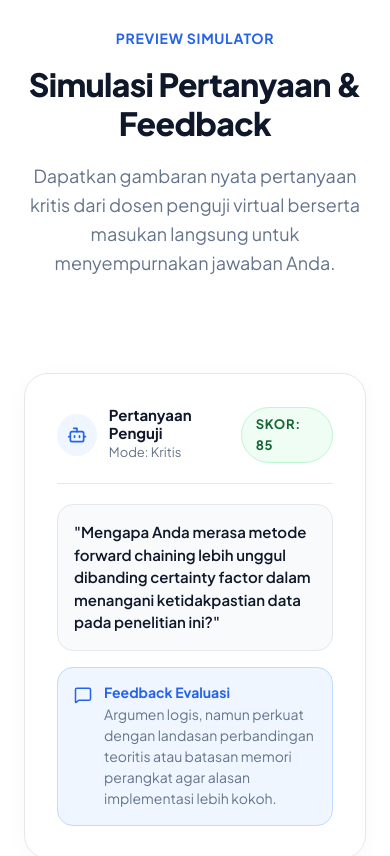
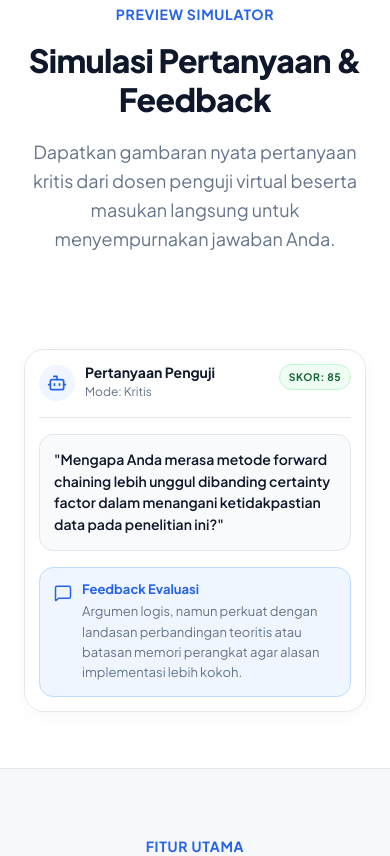
Before and after one commit to justrahyan/RuangUji, a React (Vite) app: page / in a window 390 px wide. Shown: the part 900-1756 px from the top of the page. Built offline with nearby package versions, Linux system fonts and the light colour scheme.

Commit message:
fix: improve landing page responsive simulator and examiner sections

```diff
--- a/index.html
+++ b/index.html
@@ -1,13 +1,16 @@
 <!doctype html>
 <html lang="id">
+
 <head>
   <meta charset="UTF-8" />
   <link rel="icon" type="image/svg+xml" href="/vite.svg" />
   <meta name="viewport" content="width=device-width, initial-scale=1.0" />
-    <title>RuangUji</title>
+  <title>RuangUji - Simulator Sidang Akademik</title>
 </head>
+
 <body>
   <div id="root"></div>
   <script type="module" src="/src/main.tsx"></script>
 </body>
+
 </html>
--- a/src/index.css
+++ b/src/index.css
@@ -37,17 +37,42 @@ select {
 
 /* VoiceOrb Animations */
 @keyframes orbPulse {
-  0% { transform: scale(0.95); box-shadow: 0 0 0 0 rgba(37, 99, 235, 0.4); }
-  70% { transform: scale(1.05); box-shadow: 0 0 0 20px rgba(37, 99, 235, 0); }
-  100% { transform: scale(0.95); box-shadow: 0 0 0 0 rgba(37, 99, 235, 0); }
+  0% {
+    transform: scale(0.95);
+    box-shadow: 0 0 0 0 rgba(37, 99, 235, 0.4);
+  }
+
+  70% {
+    transform: scale(1.05);
+    box-shadow: 0 0 0 20px rgba(37, 99, 235, 0);
+  }
+
+  100% {
+    transform: scale(0.95);
+    box-shadow: 0 0 0 0 rgba(37, 99, 235, 0);
+  }
 }
 
 @keyframes orbListen {
-  0% { border-radius: 50%; }
-  25% { border-radius: 55% 45% 50% 50% / 50% 55% 45% 50%; }
-  50% { border-radius: 50% 50% 55% 45% / 45% 50% 50% 55%; }
-  75% { border-radius: 45% 55% 45% 55% / 55% 45% 55% 45%; }
-  100% { border-radius: 50%; }
+  0% {
+    border-radius: 50%;
+  }
+
+  25% {
+    border-radius: 55% 45% 50% 50% / 50% 55% 45% 50%;
+  }
+
+  50% {
+    border-radius: 50% 50% 55% 45% / 45% 50% 50% 55%;
+  }
+
+  75% {
+    border-radius: 45% 55% 45% 55% / 55% 45% 55% 45%;
+  }
+
+  100% {
+    border-radius: 50%;
+  }
 }
 
 .orb-speaking {
@@ -64,7 +89,6 @@ select {
   opacity: 0.8;
 }
 
-/* Voice Feedback Lyrics Style */
 /* Voice Feedback Lyrics Style */
 .voice-feedback-lyrics {
   width: min(760px, 100%);
@@ -119,12 +143,15 @@ select {
     height: 130px;
     padding: 60px 0;
   }
+
   .voice-lyric-line {
     font-size: clamp(14px, 4vw, 15px);
   }
+
   .voice-lyric-line.active {
     font-size: clamp(16px, 4.5vw, 18px);
   }
+
   .voice-question-text {
     -webkit-line-clamp: 3 !important;
   }
@@ -139,10 +166,12 @@ select {
   width: 6px;
   height: 6px;
 }
+
 .custom-scrollbar::-webkit-scrollbar-track {
   background: var(--bg-soft);
   border-radius: 4px;
 }
+
 .custom-scrollbar::-webkit-scrollbar-thumb {
   background: #cbd5e1;
   border-radius: 4px;
@@ -153,6 +182,7 @@ select {
   scrollbar-width: none;
   -ms-overflow-style: none;
 }
+
 .no-scrollbar::-webkit-scrollbar {
   display: none;
 }
@@ -163,6 +193,7 @@ select {
   -webkit-box-orient: vertical;
   overflow: hidden;
 }
+
 .custom-scrollbar::-webkit-scrollbar-thumb:hover {
   background: #94a3b8;
 }
@@ -182,7 +213,9 @@ select {
     position: relative;
     overflow: hidden !important;
   }
-  .defense-panel-left, .defense-panel-right {
+
+  .defense-panel-left,
+  .defense-panel-right {
     position: absolute !important;
     top: 0;
     bottom: 0;
@@ -192,22 +225,27 @@ select {
     transition: transform 0.3s ease;
     height: 100%;
   }
+
   .defense-panel-left {
     left: 0;
     transform: translateX(-105%);
   }
+
   .defense-panel-left.open {
     transform: translateX(0);
-    box-shadow: 10px 0 25px rgba(0,0,0,0.1);
+    box-shadow: 10px 0 25px rgba(0, 0, 0, 0.1);
   }
+
   .defense-panel-right {
     right: 0;
     transform: translateX(105%);
   }
+
   .defense-panel-right.open {
     transform: translateX(0);
-    box-shadow: -10px 0 25px rgba(0,0,0,0.1);
+    box-shadow: -10px 0 25px rgba(0, 0, 0, 0.1);
   }
+
   .defense-panel-main {
     flex: 1;
     width: 100%;
@@ -218,29 +256,39 @@ select {
     border-top: none !important;
     border-bottom: none !important;
   }
+
   .chat-area-container {
     padding: 16px !important;
   }
-  .chat-bubble-examiner, .chat-bubble-user {
+
+  .chat-bubble-examiner,
+  .chat-bubble-user {
     max-width: 86% !important;
   }
+
   .mobile-overlay {
     position: absolute;
-    top: 0; left: 0; right: 0; bottom: 0;
+    top: 0;
+    left: 0;
+    right: 0;
+    bottom: 0;
     background: rgba(15, 23, 42, 0.4);
     z-index: 40;
     opacity: 0;
     pointer-events: none;
     transition: opacity 0.3s ease;
   }
+
   .mobile-overlay.open {
     opacity: 1;
     pointer-events: auto;
   }
+
   .mobile-drawer-toggles {
     display: flex !important;
   }
 }
+
 .mobile-drawer-toggles {
   display: none;
 }
@@ -259,7 +307,12 @@ a {
 }
 
 /* Typography Utilities */
-h1, h2, h3, h4, h5, h6 {
+h1,
+h2,
+h3,
+h4,
+h5,
+h6 {
   color: var(--text-primary);
   line-height: 1.2;
 }
@@ -382,7 +435,8 @@ h1, h2, h3, h4, h5, h6 {
 }
 
 /* Forms */
-.input, .textarea {
+.input,
+.textarea {
   width: 100%;
   padding: 0.875rem 1rem;
   border-radius: 0.75rem;
@@ -394,11 +448,13 @@ h1, h2, h3, h4, h5, h6 {
   color: var(--text-primary);
 }
 
-.input::placeholder, .textarea::placeholder {
+.input::placeholder,
+.textarea::placeholder {
   color: var(--text-muted);
 }
 
-.input:focus, .textarea:focus {
+.input:focus,
+.textarea:focus {
   outline: none;
   border-color: var(--primary-blue);
   box-shadow: 0 0 0 4px var(--blue-soft);
@@ -410,6 +466,7 @@ h1, h2, h3, h4, h5, h6 {
     opacity: 0;
     transform: translateY(16px);
   }
+
   to {
     opacity: 1;
     transform: translateY(0);
@@ -421,24 +478,60 @@ h1, h2, h3, h4, h5, h6 {
   opacity: 0;
 }
 
-.delay-1 { animation-delay: 100ms; }
-.delay-2 { animation-delay: 200ms; }
-.delay-3 { animation-delay: 300ms; }
-.delay-4 { animation-delay: 400ms; }
-.delay-5 { animation-delay: 500ms; }
-.delay-6 { animation-delay: 600ms; }
+.delay-1 {
+  animation-delay: 100ms;
+}
+
+.delay-2 {
+  animation-delay: 200ms;
+}
+
+.delay-3 {
+  animation-delay: 300ms;
+}
+
+.delay-4 {
+  animation-delay: 400ms;
+}
+
+.delay-5 {
+  animation-delay: 500ms;
+}
+
+.delay-6 {
+  animation-delay: 600ms;
+}
 
 /* Custom premium landing page animations */
 @keyframes popIn {
-  0% { transform: scale(0.4); opacity: 0; }
-  70% { transform: scale(1.08); opacity: 1; }
-  100% { transform: scale(1); opacity: 1; }
+  0% {
+    transform: scale(0.4);
+    opacity: 0;
+  }
+
+  70% {
+    transform: scale(1.08);
+    opacity: 1;
+  }
+
+  100% {
+    transform: scale(1);
+    opacity: 1;
+  }
 }
 
 @keyframes floatSmooth {
-  0% { transform: translateY(0px); }
-  50% { transform: translateY(-8px); }
-  100% { transform: translateY(0px); }
+  0% {
+    transform: translateY(0px);
+  }
+
+  50% {
+    transform: translateY(-8px);
+  }
+
+  100% {
+    transform: translateY(0px);
+  }
 }
 
 .animate-pop-in {
@@ -481,23 +574,39 @@ h1, h2, h3, h4, h5, h6 {
 .hidden-mobile {
   display: none;
 }
+
 .nav-links {
   display: none;
 }
-.md-hidden { display: flex; }
+
+.md-hidden {
+  display: flex;
+}
 
 @media (min-width: 768px) {
   .hidden-mobile {
     display: inline-flex;
   }
+
   .nav-links {
     display: flex;
   }
-  .md-hidden { display: none; }
 
-  .grid-2 { grid-template-columns: repeat(2, 1fr); }
-  .grid-3 { grid-template-columns: repeat(3, 1fr); }
-  .grid-4 { grid-template-columns: repeat(4, 1fr); }
+  .md-hidden {
+    display: none;
+  }
+
+  .grid-2 {
+    grid-template-columns: repeat(2, 1fr);
+  }
+
+  .grid-3 {
+    grid-template-columns: repeat(3, 1fr);
+  }
+
+  .grid-4 {
+    grid-template-columns: repeat(4, 1fr);
+  }
 }
 
 .footer-bottom {
@@ -516,22 +625,36 @@ h1, h2, h3, h4, h5, h6 {
   .section-title {
     font-size: 2rem;
   }
+
   .section {
     padding: 4rem 0;
   }
+
   .section-soft {
     padding: 4rem 0;
   }
 }
 
 @keyframes fadeIn {
-  from { opacity: 0; }
-  to { opacity: 1; }
+  from {
+    opacity: 0;
+  }
+
+  to {
+    opacity: 1;
+  }
 }
 
 @keyframes slideUp {
-  from { transform: translateY(16px); opacity: 0; }
-  to { transform: translateY(0); opacity: 1; }
+  from {
+    transform: translateY(16px);
+    opacity: 0;
+  }
+
+  to {
+    transform: translateY(0);
+    opacity: 1;
+  }
 }
 
 /* Question Bank Enhancements */
@@ -566,7 +689,7 @@ h1, h2, h3, h4, h5, h6 {
   pointer-events: none;
 }
 
-.search-input:focus + .search-icon {
+.search-input:focus+.search-icon {
   color: var(--primary-blue) !important;
 }
 
@@ -724,6 +847,7 @@ h1, h2, h3, h4, h5, h6 {
     transform: translateY(-20px);
     opacity: 0;
   }
+
   to {
     transform: translateY(0);
     opacity: 1;
@@ -865,7 +989,8 @@ h1, h2, h3, h4, h5, h6 {
 }
 
 .guide-banner-header {
-  display: contents; /* Falls back to grid row placement on desktop */
+  display: contents;
+  /* Falls back to grid row placement on desktop */
 }
 
 .guide-banner-icon {
@@ -1027,3 +1152,265 @@ h1, h2, h3, h4, h5, h6 {
     font-size: 0.875rem !important;
   }
 }
+
+.floating-pill {
+  transition: all 0.3s cubic-bezier(0.34, 1.56, 0.64, 1);
+}
+
+.floating-pill:hover {
+  transform: translateY(-4px) scale(1.05) !important;
+  box-shadow: 0 20px 25px -5px rgba(37, 99, 235, 0.12), 0 10px 10px -5px rgba(37, 99, 235, 0.04) !important;
+  border-color: var(--primary-blue) !important;
+}
+
+.examiner-tabs {
+  margin: 0 auto;
+}
+
+.examiner-tabs button {
+  scroll-snap-align: center;
+}
+
+.simulator-preview-section {
+  background-color: var(--white);
+  border-top: 1px solid var(--border-color);
+  padding: 5rem 0;
+}
+
+.simulator-preview-card {
+  max-width: 780px;
+  width: 100%;
+  padding: 2rem;
+  text-align: left;
+  border: 1px solid var(--border-color);
+  background-color: var(--white);
+  border-radius: 24px;
+}
+
+.simulator-preview-head {
+  display: flex;
+  justify-content: space-between;
+  align-items: center;
+  gap: 1rem;
+  border-bottom: 1px solid var(--border-color);
+  padding-bottom: 1.25rem;
+  margin-bottom: 1.25rem;
+}
+
+.simulator-preview-user {
+  display: flex;
+  align-items: center;
+  gap: 0.75rem;
+  min-width: 0;
+}
+
+.simulator-preview-icon {
+  width: 42px;
+  height: 42px;
+  border-radius: 50%;
+  background-color: var(--blue-soft);
+  display: flex;
+  align-items: center;
+  justify-content: center;
+  flex-shrink: 0;
+}
+
+.simulator-preview-user h4 {
+  font-weight: 700;
+  font-size: 0.9375rem;
+  color: var(--text-primary);
+  margin: 0;
+}
+
+.simulator-preview-user p {
+  font-size: 0.8125rem;
+  color: var(--text-secondary);
+  margin: 0;
+}
+
+.simulator-score-badge {
+  background-color: #f0fdf4;
+  color: #166534;
+  border: 1px solid #bbf7d0;
+  font-size: 0.8125rem;
+  flex-shrink: 0;
+  white-space: nowrap;
+}
+
+.simulator-question-box {
+  padding: 1rem;
+  background-color: #f8fafc;
+  border-radius: 1rem;
+  border: 1px solid var(--border-color);
+  margin-bottom: 1rem;
+}
+
+.simulator-question-box p {
+  font-size: 0.9375rem;
+  font-weight: 600;
+  color: var(--text-primary);
+  line-height: 1.5;
+  margin: 0;
+}
+
+.simulator-feedback-box {
+  display: flex;
+  gap: 0.75rem;
+  padding: 1rem;
+  border: 1px solid var(--blue-border);
+  border-radius: 1rem;
+  background-color: var(--blue-soft);
+}
+
+.simulator-feedback-icon {
+  flex-shrink: 0;
+  margin-top: 0.125rem;
+}
+
+.simulator-feedback-box h5 {
+  font-weight: 700;
+  font-size: 0.875rem;
+  color: var(--primary-blue);
+  margin: 0 0 0.25rem;
+}
+
+.simulator-feedback-box p {
+  font-size: 0.875rem;
+  color: var(--text-secondary);
+  line-height: 1.5;
+  margin: 0;
+}
+
+.examiner-mode-card {
+  padding: 2rem;
+}
+
+.examiner-target-row {
+  border-top: 1px solid var(--border-color);
+  padding-top: 1rem;
+  font-size: 0.8125rem;
+  color: var(--text-secondary);
+  display: flex;
+  gap: 0.5rem;
+  align-items: flex-start;
+}
+
+.examiner-target-row span {
+  font-weight: 700;
+  flex-shrink: 0;
+}
+
+.examiner-target-row p {
+  margin: 0;
+  line-height: 1.55;
+}
+
+@media (max-width: 768px) {
+  .examiner-tabs {
+    justify-content: flex-start !important;
+    padding-inline: 0.25rem;
+  }
+}
+
+@media (max-width: 640px) {
+  .simulator-preview-section {
+    padding: 3.5rem 0;
+  }
+
+  .simulator-preview-card {
+    padding: 1rem;
+    border-radius: 20px;
+  }
+
+  .simulator-preview-head {
+    align-items: flex-start;
+    gap: 0.75rem;
+    padding-bottom: 1rem;
+    margin-bottom: 1rem;
+  }
+
+  .simulator-preview-icon {
+    width: 36px;
+    height: 36px;
+  }
+
+  .simulator-preview-user {
+    gap: 0.625rem;
+  }
+
+  .simulator-preview-user h4 {
+    font-size: 0.875rem;
+    line-height: 1.25;
+  }
+
+  .simulator-preview-user p {
+    font-size: 0.75rem;
+  }
+
+  .simulator-score-badge {
+    font-size: 0.68rem;
+    padding: 0.45rem 0.65rem;
+    border-radius: 999px;
+    line-height: 1;
+    min-width: 76px;
+    text-align: center;
+  }
+
+  .simulator-question-box {
+    padding: 0.875rem;
+    border-radius: 0.875rem;
+  }
+
+  .simulator-question-box p {
+    font-size: 0.875rem;
+    line-height: 1.55;
+  }
+
+  .simulator-feedback-box {
+    padding: 0.875rem;
+    gap: 0.625rem;
+    border-radius: 0.875rem;
+  }
+
+  .simulator-feedback-box h5 {
+    font-size: 0.8125rem;
+  }
+
+  .simulator-feedback-box p {
+    font-size: 0.8125rem;
+    line-height: 1.55;
+  }
+
+  .examiner-mode-card {
+    padding: 1.5rem;
+  }
+
+  .examiner-target-row {
+    flex-direction: column;
+    gap: 0.35rem;
+  }
+
+  .examiner-target-row span {
+    font-size: 0.75rem;
+  }
+
+  .examiner-target-row p {
+    font-size: 0.8125rem;
+  }
+}
+
+@media (max-width: 420px) {
+  .simulator-preview-card {
+    padding: 0.875rem;
+  }
+
+  .simulator-preview-head {
+    gap: 0.5rem;
+  }
+
+  .simulator-score-badge {
+    min-width: auto;
+    padding: 0.4rem 0.55rem;
+    font-size: 0.65rem;
+  }
+}
--- a/src/pages/LandingPage.tsx
+++ b/src/pages/LandingPage.tsx
@@ -205,39 +205,43 @@ export default function LandingPage() {
       </section>
 
       {/* Simulator Preview Section */}
-      <section className="section" style={{ backgroundColor: 'var(--white)', borderTop: '1px solid var(--border-color)', padding: '5rem 0' }}>
+      <section className="section simulator-preview-section">
         <div className="container" style={{ display: 'flex', flexDirection: 'column', alignItems: 'center' }}>
           <SectionHeader
             label="Preview Simulator"
             title="Simulasi Pertanyaan & Feedback"
-            subtitle="Dapatkan gambaran nyata pertanyaan kritis dari dosen penguji virtual berserta masukan langsung untuk menyempurnakan jawaban Anda."
+            subtitle="Dapatkan gambaran nyata pertanyaan kritis dari dosen penguji virtual beserta masukan langsung untuk menyempurnakan jawaban Anda."
             centered
           />
 
           <div className="fade-up" style={{ display: 'flex', justifyContent: 'center', width: '100%' }}>
-            <div className="card soft-shadow" style={{ maxWidth: '780px', width: '100%', padding: '2rem', textAlign: 'left', border: '1px solid var(--border-color)', backgroundColor: 'var(--white)', borderRadius: '24px' }}>
-              <div style={{ display: 'flex', justifyContent: 'space-between', alignItems: 'center', borderBottom: '1px solid var(--border-color)', paddingBottom: '1.25rem', marginBottom: '1.25rem' }}>
-                <div style={{ display: 'flex', alignItems: 'center', gap: '0.75rem' }}>
-                  <div style={{ width: '42px', height: '42px', borderRadius: '50%', backgroundColor: 'var(--blue-soft)', display: 'flex', alignItems: 'center', justifyContent: 'center' }}>
+            <div className="card soft-shadow simulator-preview-card">
+              <div className="simulator-preview-head">
+                <div className="simulator-preview-user">
+                  <div className="simulator-preview-icon">
                     <Bot size={20} color="var(--primary-blue)" />
                   </div>
+
                   <div>
-                    <h4 style={{ fontWeight: 700, fontSize: '0.9375rem', color: 'var(--text-primary)' }}>Pertanyaan Penguji</h4>
-                    <p style={{ fontSize: '0.8125rem', color: 'var(--text-secondary)' }}>Mode: Kritis</p>
+                    <h4>Pertanyaan Penguji</h4>
+                    <p>Mode: Kritis</p>
                   </div>
                 </div>
-                <span className="badge" style={{ backgroundColor: '#f0fdf4', color: '#166534', border: '1px solid #bbf7d0', fontSize: '0.8125rem' }}>Skor: 85</span>
+
+                <span className="badge simulator-score-badge">Skor: 85</span>
               </div>
-              <div style={{ padding: '1rem', backgroundColor: '#f8fafc', borderRadius: '1rem', border: '1px solid var(--border-color)', marginBottom: '1rem' }}>
-                <p style={{ fontSize: '0.9375rem', fontWeight: 600, color: 'var(--text-primary)', lineHeight: 1.5 }}>
+
+              <div className="simulator-question-box">
+                <p>
                   "Mengapa Anda merasa metode forward chaining lebih unggul dibanding certainty factor dalam menangani ketidakpastian data pada penelitian ini?"
                 </p>
               </div>
-              <div style={{ display: 'flex', gap: '0.75rem', padding: '1rem', border: '1px solid var(--blue-border)', borderRadius: '1rem', backgroundColor: 'var(--blue-soft)' }}>
-                <MessageSquare size={18} color="var(--primary-blue)" style={{ flexShrink: 0, marginTop: '0.125rem' }} />
+
+              <div className="simulator-feedback-box">
+                <MessageSquare size={18} color="var(--primary-blue)" className="simulator-feedback-icon" />
                 <div>
-                  <h5 style={{ fontWeight: 700, fontSize: '0.875rem', color: 'var(--primary-blue)', marginBottom: '0.25rem' }}>Feedback Evaluasi</h5>
-                  <p style={{ fontSize: '0.875rem', color: 'var(--text-secondary)', lineHeight: 1.5 }}>
+                  <h5>Feedback Evaluasi</h5>
+                  <p>
                     Argumen logis, namun perkuat dengan landasan perbandingan teoritis atau batasan memori perangkat agar alasan implementasi lebih kokoh.
                   </p>
                 </div>
@@ -334,12 +338,22 @@ export default function LandingPage() {
             </div>
 
             {/* Explanation Card */}
-            <div className="card soft-shadow fade-up" key={activeMode} style={{ maxWidth: '720px', width: '100%', padding: '2rem', backgroundColor: 'var(--white)', border: '1px solid var(--border-color)', borderRadius: '24px' }}>
+            <div
+              className="card soft-shadow fade-up examiner-mode-card"
+              key={activeMode}
+              style={{
+                maxWidth: '720px',
+                width: '100%',
+                backgroundColor: 'var(--white)',
+                border: '1px solid var(--border-color)',
+                borderRadius: '24px'
+              }}
+            >
               <h3 style={{ fontSize: '1.25rem', fontWeight: 800, color: 'var(--primary-blue)', marginBottom: '0.75rem' }}>{activeModeData.title}</h3>
               <p style={{ color: 'var(--text-primary)', fontSize: '0.9375rem', lineHeight: 1.6, marginBottom: '1.25rem' }}>{activeModeData.desc}</p>
-              <div style={{ borderTop: '1px solid var(--border-color)', paddingTop: '1rem', fontSize: '0.8125rem', color: 'var(--text-secondary)', display: 'flex', gap: '0.5rem' }}>
-                <span style={{ fontWeight: 700 }}>Paling cocok untuk:</span>
-                <span>{activeModeData.target}</span>
+              <div className="examiner-target-row">
+                <span>Paling cocok untuk:</span>
+                <p>{activeModeData.target}</p>
               </div>
             </div>
           </div>
@@ -409,28 +423,6 @@ export default function LandingPage() {
           </div>
         </div>
       </section>
-      <style>{`
-        .floating-pill {
-          transition: all 0.3s cubic-bezier(0.34, 1.56, 0.64, 1);
-        }
-        .floating-pill:hover {
-          transform: translateY(-4px) scale(1.05) !important;
-          box-shadow: 0 20px 25px -5px rgba(37, 99, 235, 0.12), 0 10px 10px -5px rgba(37, 99, 235, 0.04) !important;
-          border-color: var(--primary-blue) !important;
-        }
-        .examiner-tabs {
-          margin: 0 auto;
-        }
-        .examiner-tabs button {
-          scroll-snap-align: center;
-        }
-        @media (max-width: 768px) {
-          .examiner-tabs {
-            justify-content: flex-start !important;
-            padding-inline: 0.25rem;
-          }
-        }
-      `}</style>
     </PageShell>
   );
 }
```
Lines whose indentation alone changed are shown as unchanged.
